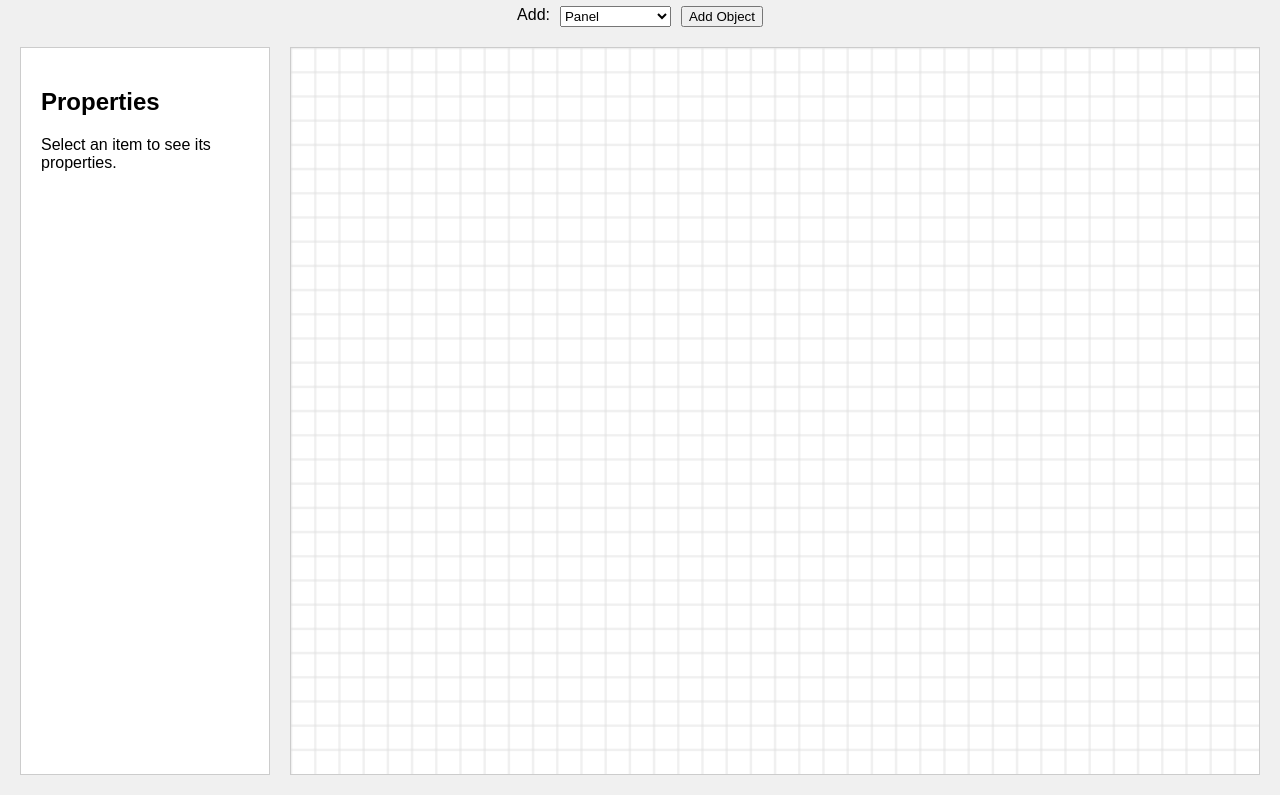
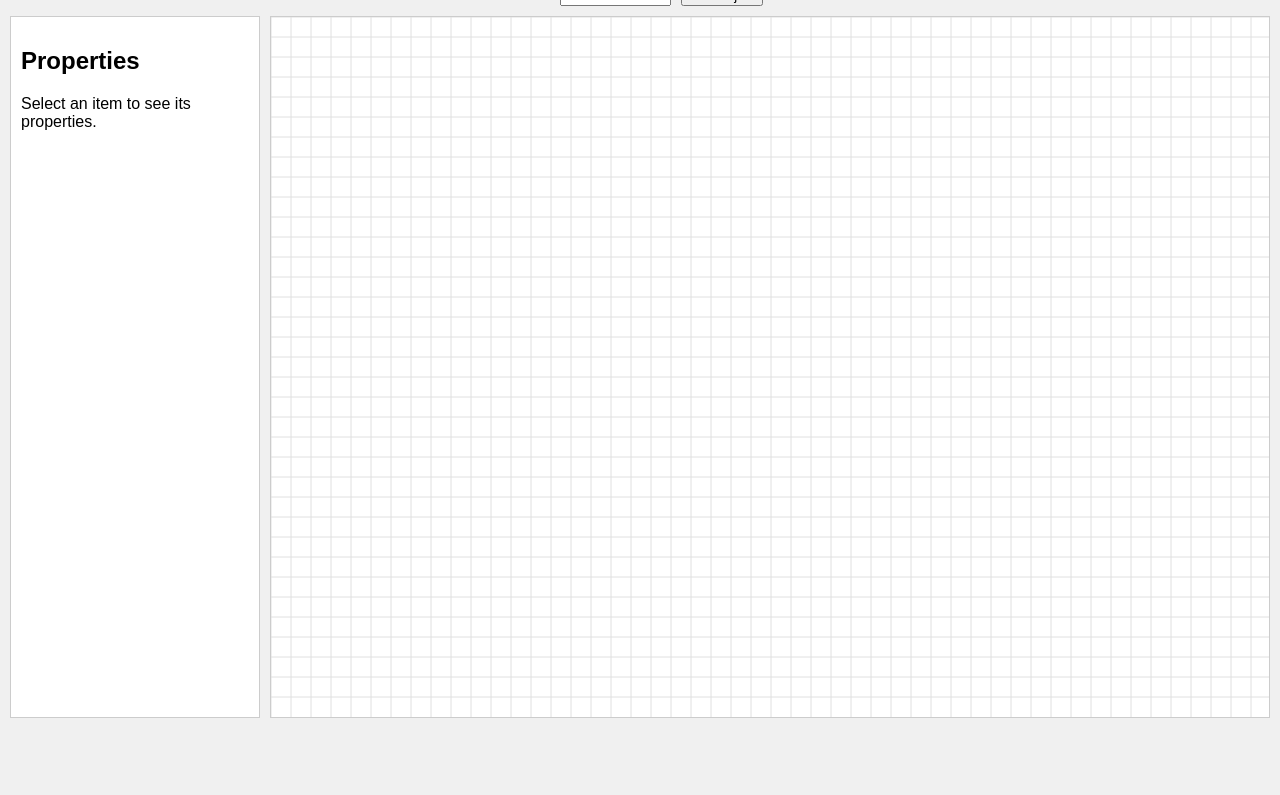
Before and after one commit to ilhamrom/Tagging-Equipment, a plain HTML site: page index.html in a window 1280 px wide. Shown: the part 72-867 px from the top of the page. After the commit the page ends 800 px from the top, so only its background shows below. Drawn offline with Linux system fonts and the light colour scheme.

Commit message:
fitur dasar

```diff
--- a/script.js
+++ b/script.js
@@ -268,7 +268,8 @@ document.addEventListener('DOMContentLoaded', () => {
     });
 
     canvas.addEventListener('mousedown', (e) => {
-        if (spacebarDown) {
+        if (spacebarDown || e.button === 1) { // 1 is middle mouse button
+            e.preventDefault();
             isPanning = true;
             panStart.x = e.clientX;
             panStart.y = e.clientY;
@@ -426,5 +427,15 @@ document.addEventListener('DOMContentLoaded', () => {
     });
 
     canvas.style.cursor = 'crosshair';
-    redrawCanvas();
+
+    function resizeCanvas() {
+        canvas.width = canvas.clientWidth;
+        canvas.height = canvas.clientHeight;
+        redrawCanvas();
+    }
+
+    window.addEventListener('resize', resizeCanvas);
+
+    // Initial resize and draw
+    resizeCanvas();
 });
--- a/style.css
+++ b/style.css
@@ -1,48 +1,56 @@
-body {
+/* Basic Reset and Box Sizing */
+* {
+    box-sizing: border-box;
+}
+
+html, body {
+    height: 100%;
+    margin: 0;
     font-family: sans-serif;
     background-color: #f0f0f0;
-    margin: 0;
-    padding: 20px;
-    display: flex;
-    flex-direction: column;
-    align-items: stretch; /* Stretch items to fill width */
+    display: flex; /* Use flexbox on body */
+    flex-direction: column; /* Stack children vertically */
+    overflow: hidden; /* Prevent body from scrolling */
 }
 
 h1 {
-    margin-top: 0;
+    margin: 10px;
     text-align: center;
+    flex-shrink: 0; /* Prevent h1 from shrinking */
 }
 
 .toolbar {
-    margin-bottom: 20px;
+    margin-bottom: 10px;
     display: flex;
     justify-content: center;
     gap: 10px;
+    flex-shrink: 0; /* Prevent toolbar from shrinking */
+    padding: 0 10px;
 }
 
 .main-container {
     display: flex;
     flex-direction: row;
-    gap: 20px;
-    width: 100%;
+    gap: 10px;
+    padding: 0 10px 10px 10px; /* Add padding here instead of body */
+    flex-grow: 1; /* Make this container grow to fill available space */
+    min-height: 0; /* Important for flex-grow in a flex column */
 }
 
 .properties-panel {
-    width: 250px; /* Fixed width for the sidebar */
-    flex-shrink: 0; /* Prevent sidebar from shrinking */
-    padding: 20px;
+    width: 250px;
+    flex-shrink: 0;
+    padding: 10px;
     border: 1px solid #ccc;
     background-color: #fff;
-    box-sizing: border-box;
+    overflow-y: auto; /* Allow properties panel to scroll if content is too long */
 }
 
 canvas {
-    flex-grow: 1; /* Allow canvas to grow and fill space */
+    flex-grow: 1;
     border: 1px solid #ccc;
     background-color: #fff;
     cursor: crosshair;
-    /* The width and height attributes on the canvas tag determine its resolution,
-       CSS determines its display size. Let's make it responsive. */
-    width: 100%;
-    height: auto;
+    width: 100%; /* Take up all horizontal space in its container */
+    height: 100%; /* Take up all vertical space in its container */
 }
```
